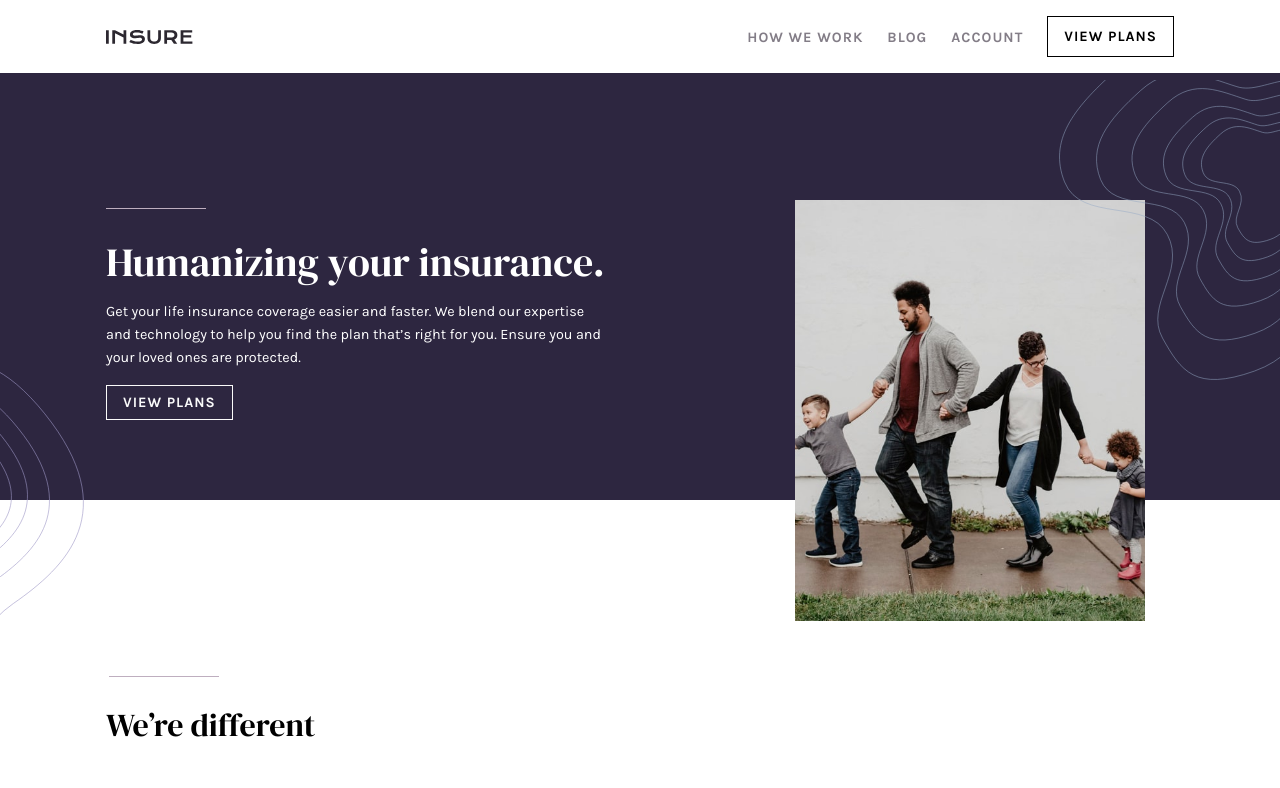
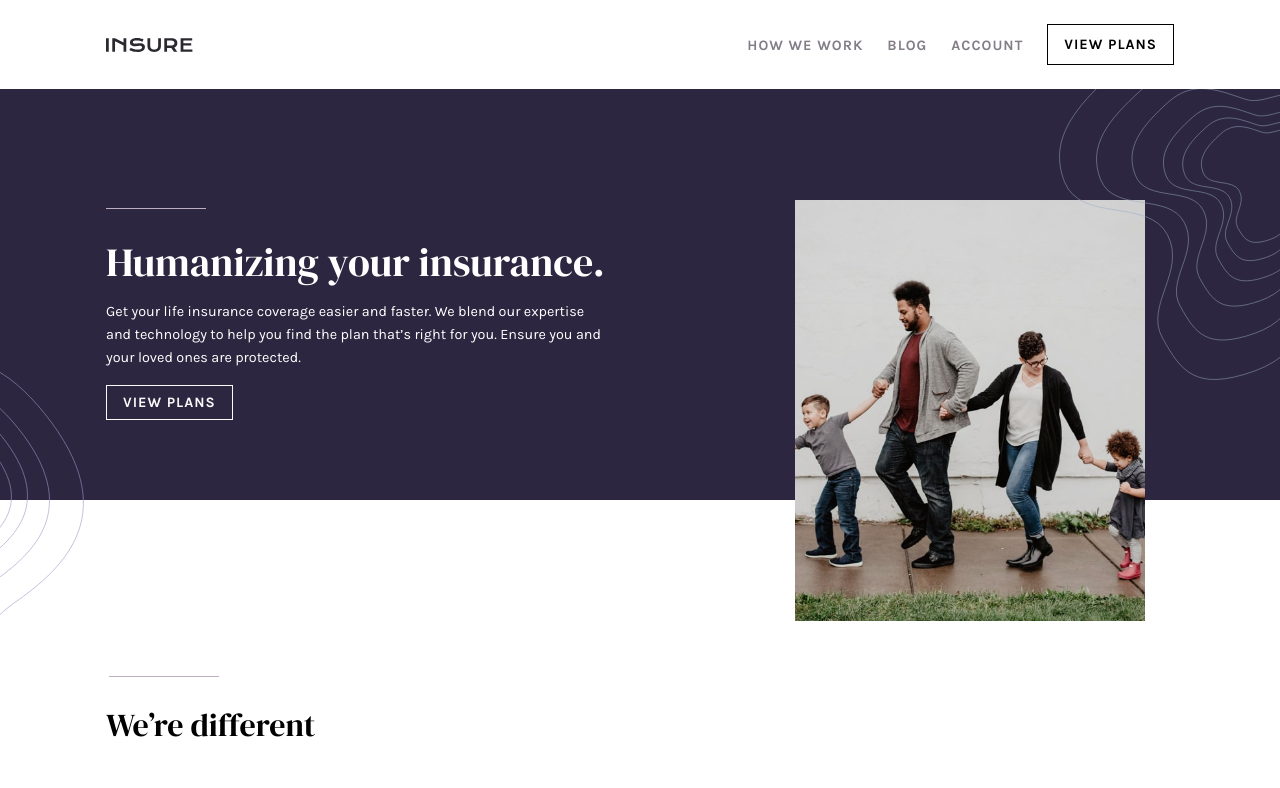
Before and after one commit to dev-lawrence/insure-landing-page, a plain HTML site: page index.html in a window 1280 px wide. Shown: the top 788 px of the page. Drawn offline with Linux system fonts and the light colour scheme.

Commit message:
added padding to the header at desktop screens

```diff
--- a/sass/_index.scss
+++ b/sass/_index.scss
@@ -459,7 +459,7 @@ h3 {
 
   .header {
     .content {
-      padding: 1rem 1rem;
+      padding: 1.5rem 1rem;
     }
   }
 
```
Also changed, not shown: css/main.css.
